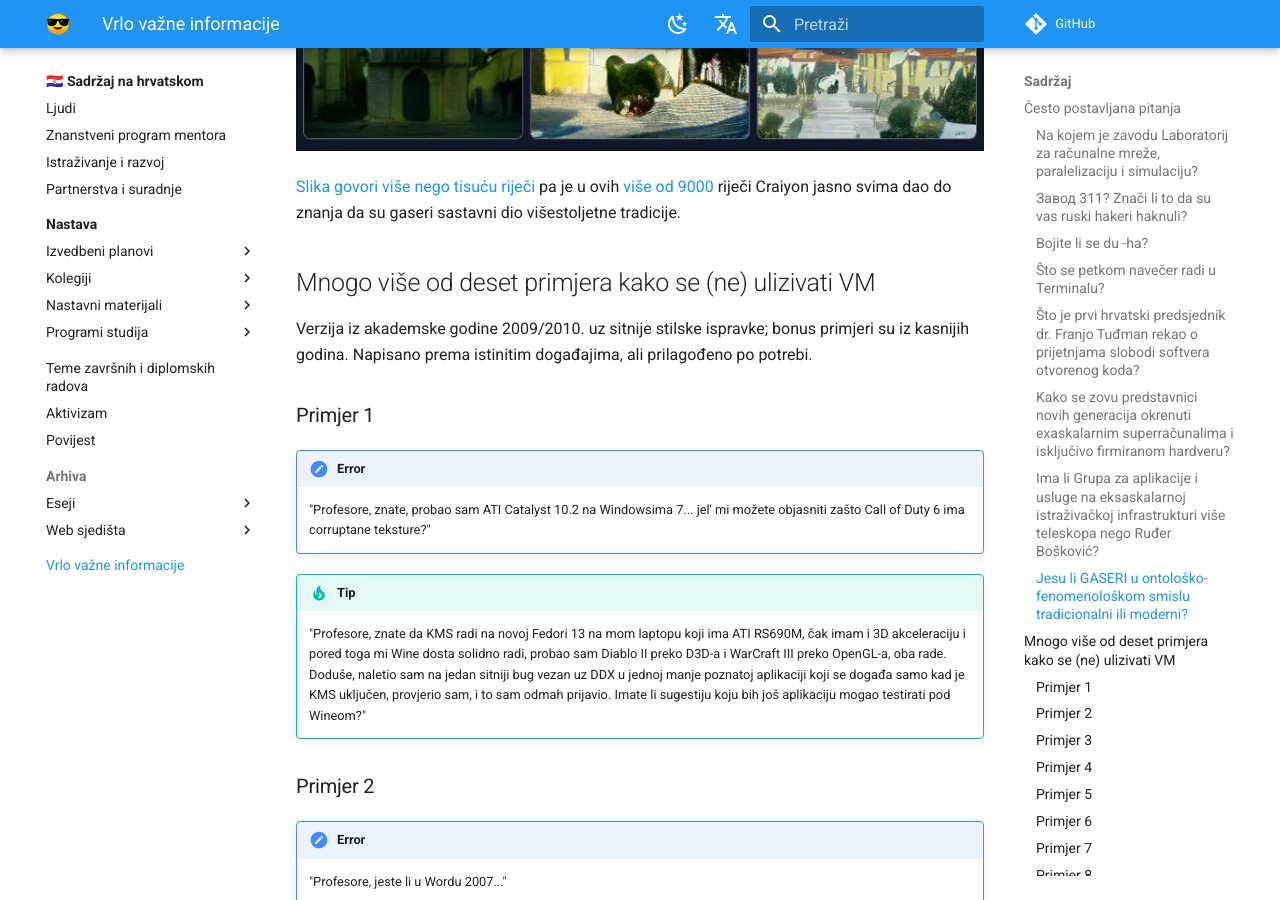
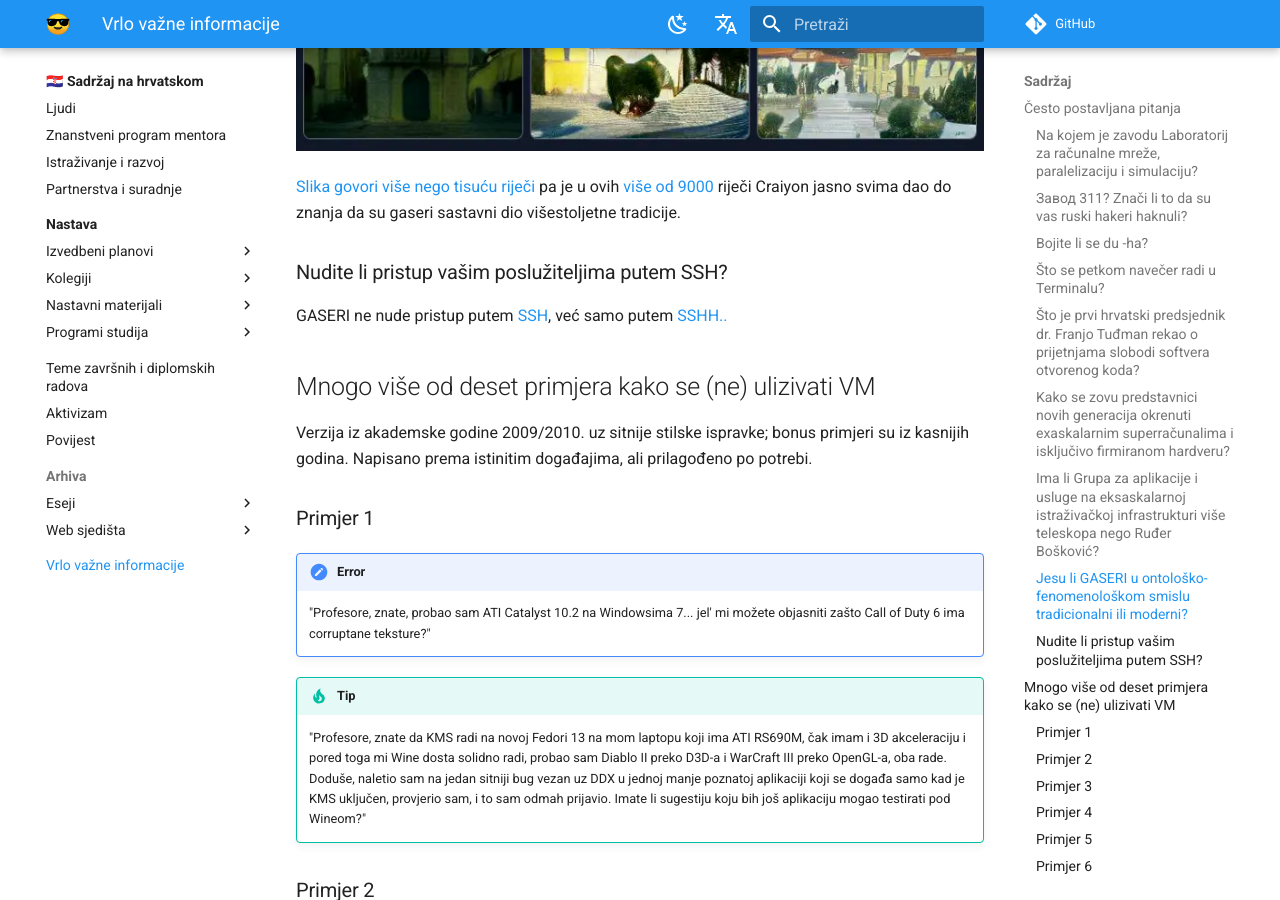
Before and after one commit to gaseri/website, an MkDocs documentation site: the page built from docs/hr/vrlo-vazne-informacije.md, in a window 1280 px wide and 900 px high, scrolled down 2627 px. Built offline with MkDocs 1.6.1 and Material for MkDocs 9.7.7, drawn with Linux system fonts in a browser that asks for light colours; a script that is not in the unit is left out; comment, search, counter and statistics services are not loaded.

```diff
--- a/docs/hr/vrlo-vazne-informacije.md
+++ b/docs/hr/vrlo-vazne-informacije.md
@@ -49,6 +49,10 @@
 ![gaseri images drawn by Craiyon, formerly DALL-E mini](../images/craiyon-gaseri.webp)
 
 [Slika govori](https://en.wiktionary.org/wiki/a_picture_paints_a_thousand_words) [više nego](https://www.croexpress.eu/hrvatske-narodne-izreke-odabrali-smo-vise-od-60-najzanimljivijih/) [tisuću riječi](https://en.wikipedia.org/wiki/A_picture_is_worth_a_thousand_words) pa je u ovih [više od 9000](https://knowyourmeme.com/memes/its-over-9000) riječi Craiyon jasno svima dao do znanja da su gaseri sastavni dio višestoljetne tradicije.
+
+### Nudite li pristup vašim poslužiteljima putem SSH?
+
+GASERI ne nude pristup putem [SSH](https://www.openssh.com/), već samo putem [SSHH..](https://youtu.be/Fs96WfdspEk)
 
 ## Mnogo više od deset primjera kako se (ne) ulizivati VM
 
```
